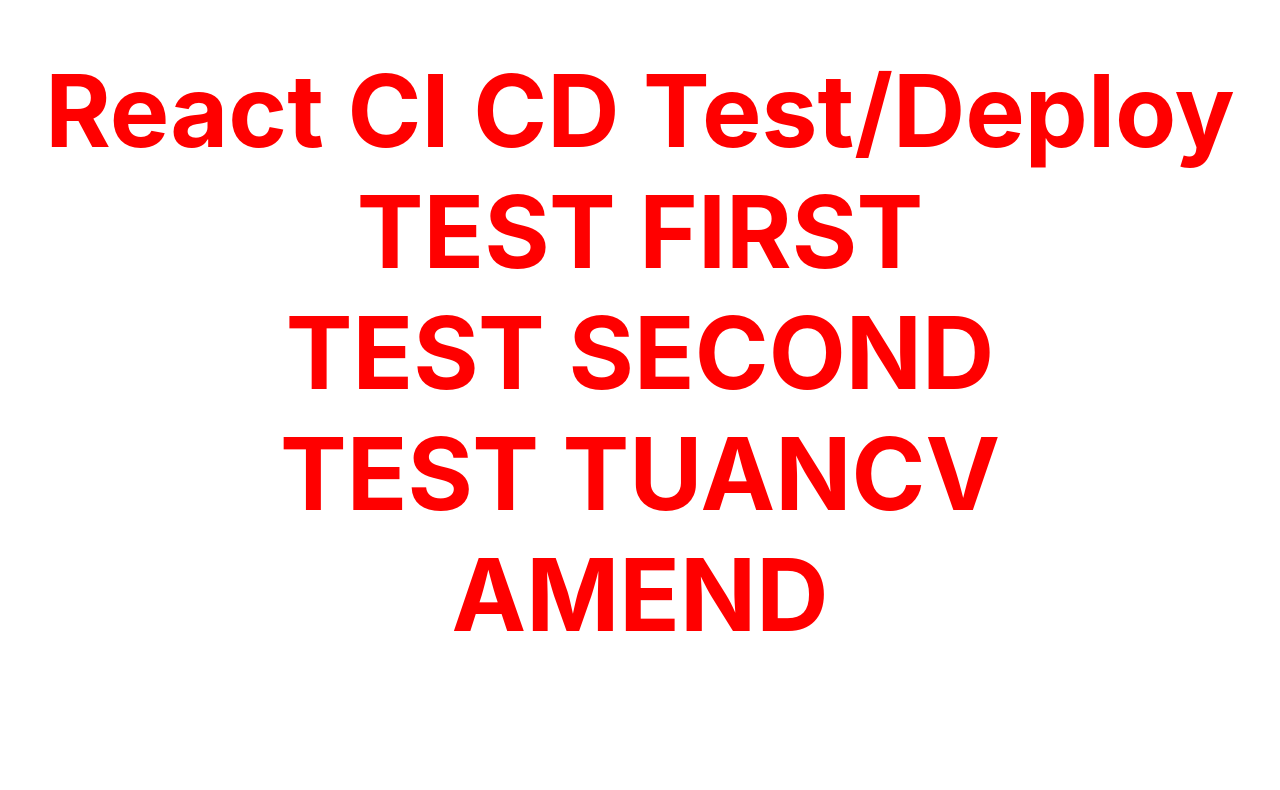
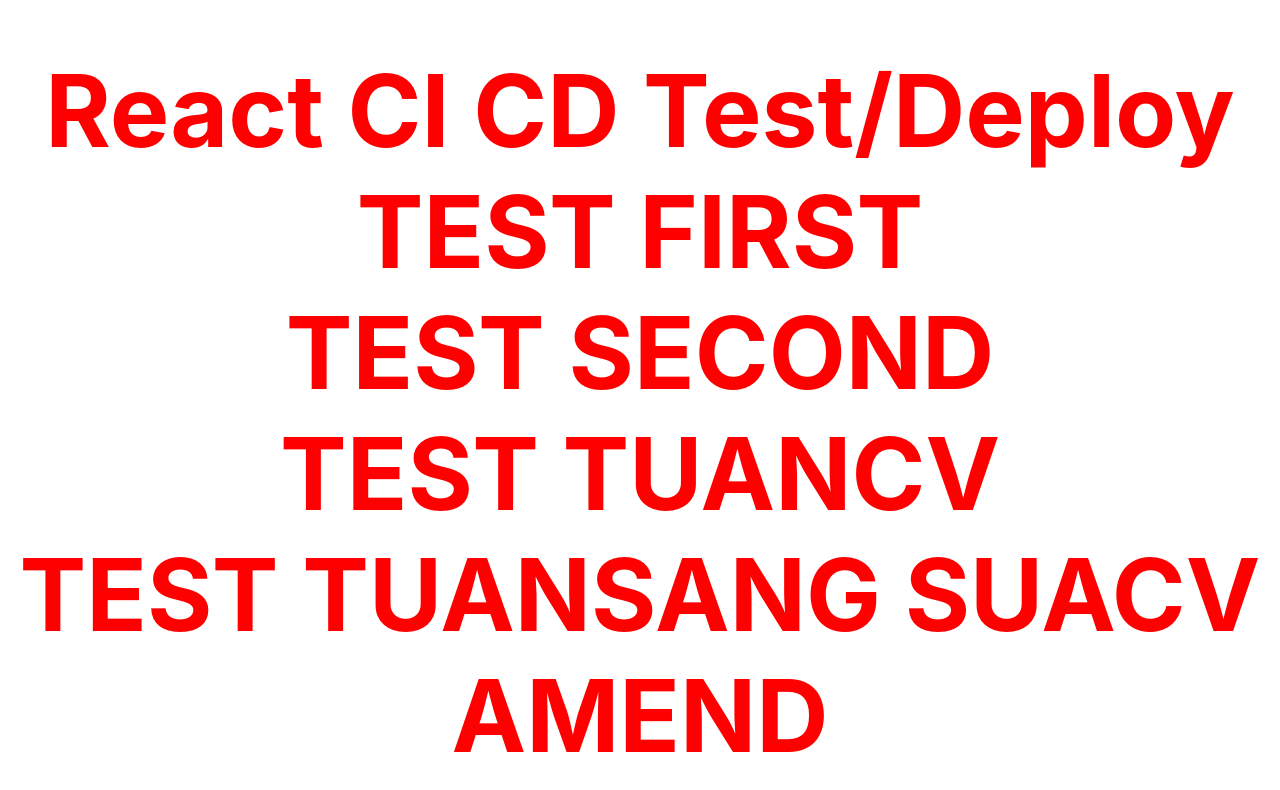
Before and after one commit to LePhuSangHCMUS/react-ci-cd, a React (Create React App) app: page / in a window 1280 px wide. Shown: the top 790 px of the page. Built offline with nearby package versions, Linux system fonts and the light colour scheme; the HTML template or start-up script is replaced by a standard one.

Commit message:
sang tét 1

```diff
--- a/src/App.js
+++ b/src/App.js
@@ -8,6 +8,8 @@
      <div>TEST FIRST</div>
      <div>TEST SECOND</div>
      <div>TEST TUANCV</div>
+     <div>TEST TUANSANG SUACV</div>
+
 AMEND
     </div>
   );
```
